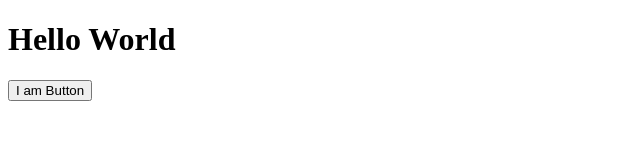
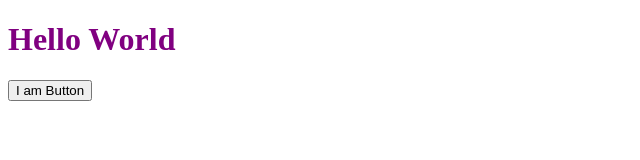
Before and after one commit to lukas-cowell/learn_css_intro, a plain HTML site: page index.html in a window 1280 px wide. Shown: the whole page, without its empty margins (0-640 px from the left). Drawn offline with Linux system fonts and the light colour scheme.

Commit message:
style(h1): make the h1 element purple with inline css

```diff
--- a/index.html
+++ b/index.html
@@ -9,7 +9,7 @@
 
 <body>
 
-    <h1>Hello World</h1>
+    <h1 style="color: purple">Hello World</h1>
     <button>I am Button</button>
 
 </body>
```
